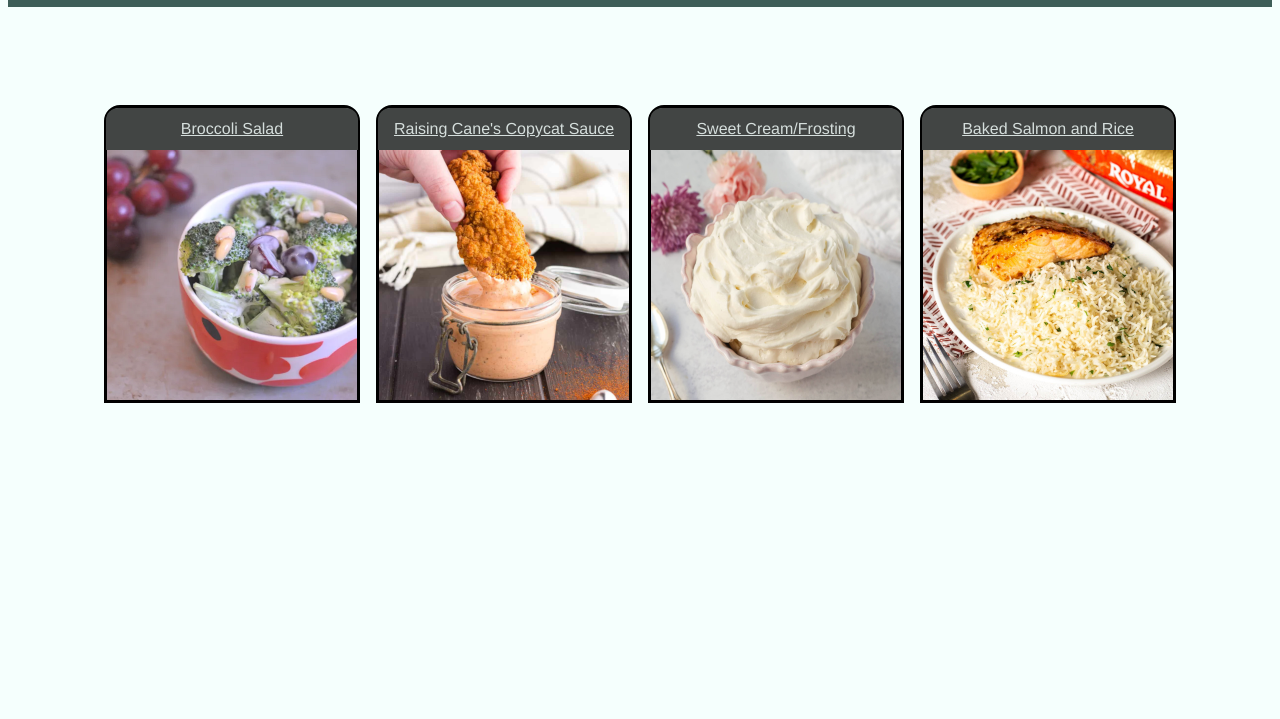
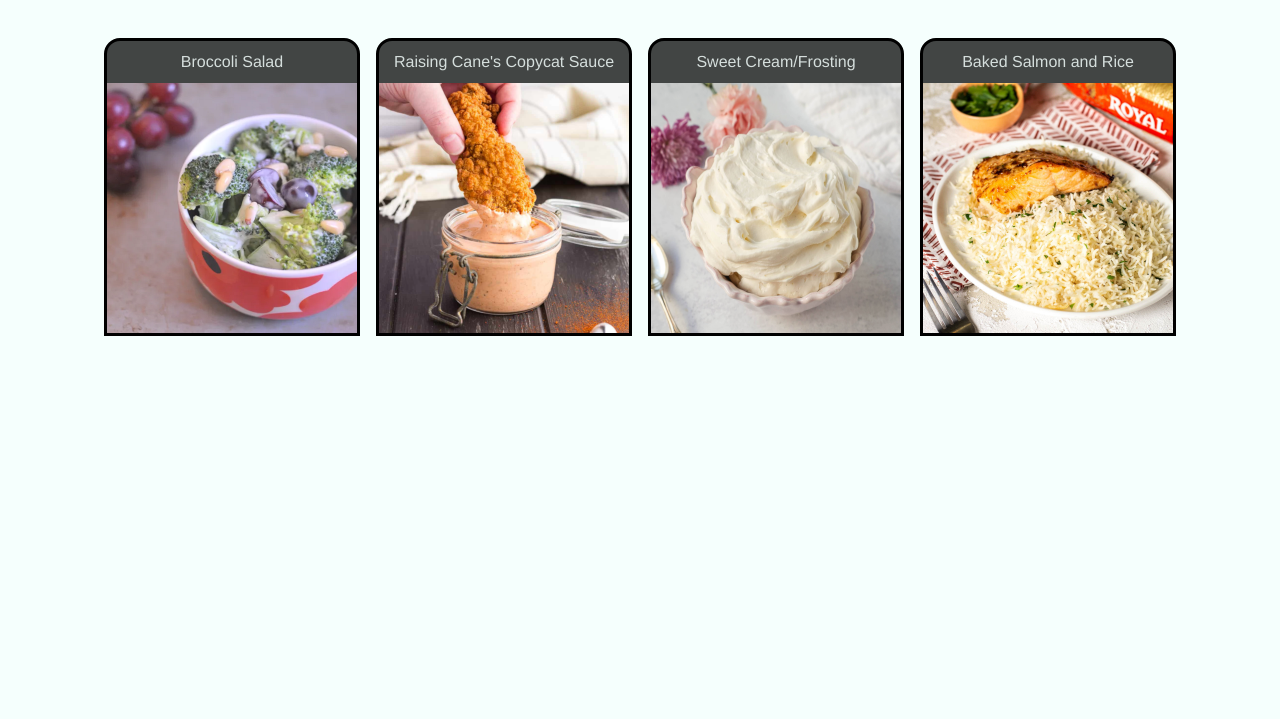
Before and after one commit to StromDizzle/odin-recipes, a plain HTML site: page index.html in a window 1280 px wide. Shown: the part 81-800 px from the top of the page. Drawn offline with Linux system fonts and the light colour scheme.

Commit message:
Fix cards default style

```diff
--- a/index.html
+++ b/index.html
@@ -12,19 +12,23 @@
         <div class="menu">
             <ul>
                 <li>
-                    <a href="recipes/broccoli-salad.html">Broccoli Salad</a>
+                    <p>Broccoli Salad</p>
+                    <a href="recipes/broccoli-salad.html"></a>
                     <img src="./images/broccoli-salad.png" alt="Broccoli Salad in a bowl">
                 </li>
                 <li>
-                    <a href="recipes/canes-sauce.html">Raising Cane's Copycat Sauce</a>
+                    <p>Raising Cane's Copycat Sauce</p>
+                    <a href="recipes/canes-sauce.html"></a>
                     <img src="./images/canes.png" alt="Cane's sauce in a small bowl">
                 </li>
                 <li>
-                    <a href="recipes/sweet-cream.html">Sweet Cream/Frosting</a>
+                    <p>Sweet Cream/Frosting</p>
+                    <a href="recipes/sweet-cream.html"></a>
                     <img src="./images/cream.png" alt="Sweet Cream">
                 </li>
                 <li>
-                    <a href="recipes/salmon.html">Baked Salmon and Rice</a>
+                    <p>Baked Salmon and Rice</p>
+                    <a href="recipes/salmon.html"></a>
                     <img src="./images/salmon.png" alt="Baked Salmon and Rice">
                 </li>
             </ul>
--- a/style.css
+++ b/style.css
@@ -14,6 +14,8 @@
 
 * {
     font-family:"Helvetica",  'Times New Roman', sans-serif;
+     padding: 0;
+    margin: 0;
 }
 
 body {
@@ -34,17 +36,6 @@ ul {
 
 a {
     color:var(--link-text-color);
-}
-
-a:hover {
-    color:var(--hover-link-text-color);
-    background-color: var(--hover-link-background-color);
-}
-
-li a {
-    padding:12px;
-    border-radius: 0.75rem 0.75rem 0 0;
-    background-color: var(--link-background-color);
 }
 
 .header {
@@ -77,12 +68,28 @@ li a {
     border-color: var(--primary-border-color);
     border-radius: 1rem 1rem 0 0;
     width: min(250px, 50%);
+    min-width: 150px;
+    background-color: var(--link-background-color);
+}
+
+.menu > ul > li > p {
+    padding: 12px;
+    color: var(--link-text-color);
+}
+
+.menu > ul > li:hover {
+    background-color: var(--hover-link-background-color);
+
+}
+
+.menu > ul > li:hover > p {
+    color:var(--hover-link-text-color);
 }
 
 .menu > ul > li > a {
     z-index: 1;
     text-align: center;
-    width: 91%;
+    width: 100%;
 }
 
 .menu > ul > li > a::after {
```
